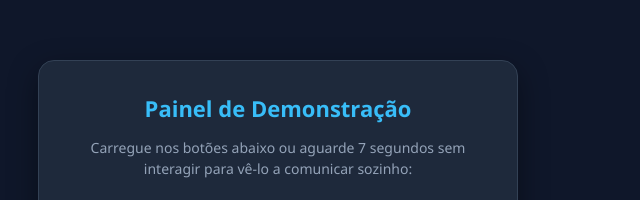
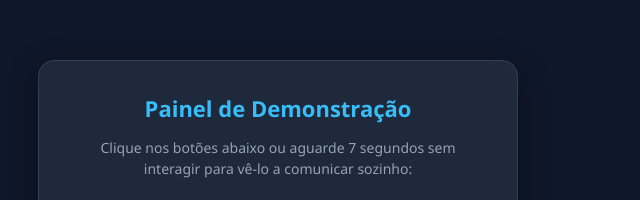
Before and after one commit to Budekai1/meu-assistente, a plain HTML site: page index.html in a window 1280 px wide. Shown: the part 207-407 px from the top of the page, 362-1002 px from the left. Drawn offline with Linux system fonts and the light colour scheme.

Commit message:
Update index.html

```diff
--- a/index.html
+++ b/index.html
@@ -155,7 +155,7 @@
   <!-- Painel de Testes -->
   <div class="painel">
     <h1>Painel de Demonstração</h1>
-    <p>Carregue nos botões abaixo ou aguarde 7 segundos sem interagir para vê-lo a comunicar sozinho:</p>
+    <p>Clique nos botões abaixo ou aguarde 7 segundos sem interagir para vê-lo a comunicar sozinho:</p>
 
     <div class="btn-grid">
       <button class="btn-avancar" id="btn-avancar">Avançar Etapa</button>
```
